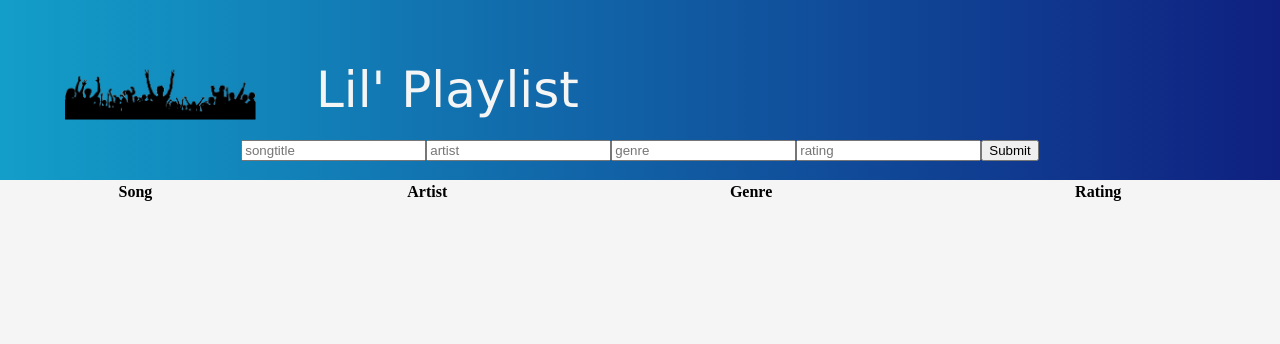
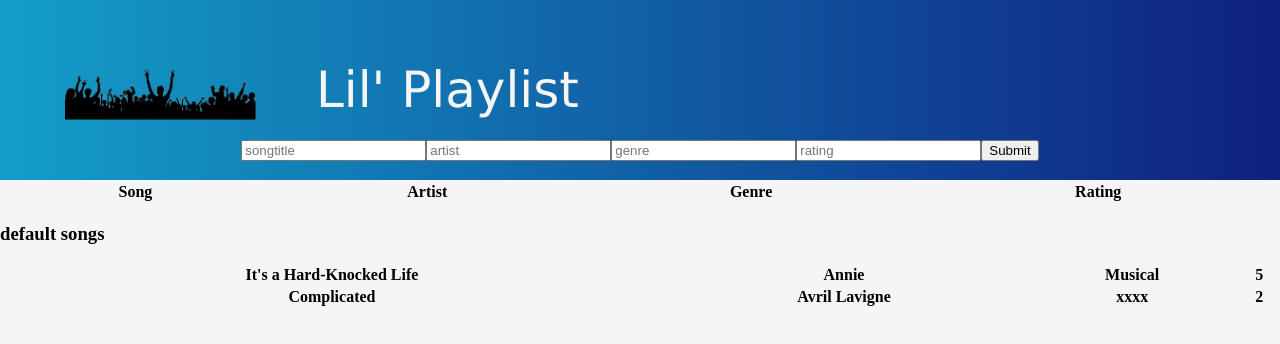
Before and after one commit to judithbloem/lil-playlist, a React (Create React App) app: page / in a window 1280 px wide. Shown: the top 344 px of the page. Built offline with nearby package versions, Linux system fonts and the light colour scheme.

Commit message:
update with a default songlist

```diff
--- /dev/null
+++ b/src/SongList.js
@@ -0,0 +1,59 @@
+import React from "react";
+
+class SongList extends React.Component {
+  constructor() {
+    super();
+    this.state = {
+      songs: [
+        {
+          id: 1,
+          title: "It's a Hard-Knocked Life",
+          artist: "Annie",
+          genre: "Musical",
+          rating: "5"
+        },
+        {
+          id: 2,
+          title: "Complicated",
+          artist: "Avril Lavigne",
+          genre: "xxxx",
+          rating: "2"
+        }
+      ]
+    };
+  }
+
+  displaySongs() {
+    return this.state.songs.map(song => {
+      const { title, artist, genre, rating, id } = song;
+      return (
+        <tr key={id}>
+          <th> {title} </th>
+          <th> {artist} </th>
+          <th> {genre} </th>
+          <th> {rating} </th>
+        </tr>
+      );
+    });
+  }
+
+  render() {
+    const addSong = song => {
+      const item = { id: this.state.songs.length + 1, title: song };
+      this.setState({ songs: this.state.songs.concat(item) });
+    };
+
+    return (
+      <div>
+        <h3>default songs</h3>
+        <table className="songs" style={{ width: "100%" }}>
+          <tbody>
+            {this.displaySongs()} {addSong}
+          </tbody>
+        </table>
+      </div>
+    );
+  }
+}
+
+export default SongList;
--- a/src/SongOverview.js
+++ b/src/SongOverview.js
@@ -1,28 +1,16 @@
 import React from "react";
 import SongForm from "./SongForm";
+import SongList from "./SongList";
 
 class SongOverview extends React.Component {
   constructor() {
     super();
     this.state = {
-      songs: [
-        // (title: "It's the Hard-Knocked Life"),
-        // (artist: " Annie "),
-        // (genre: "musical"),
-        // (rating: "5")
-      ]
+      songs: []
     };
   }
 
   addSong = song => {
-    // const GroceryList = ({ groceryItems, handleClickGroceryItem, addGrocery }) => {
-    //   return (
-    //     <React.Fragment>
-    //       <InputField onSubmit={addGrocery} />
-    //       <List items={groceryItems} handleClickItem={handleClickGroceryItem} />
-    //     </React.Fragment>
-    //   );
-    // };
     // doe iets om de state aan te passen
   };
 
@@ -40,7 +28,10 @@ class SongOverview extends React.Component {
             <th className="song-row__item">Rating</th>
           </tr>
         </table>
-        {/* <SongList songs={this.state.songs} /> */}
+
+        <SongList
+        // songs={this.state.songs}
+        />
       </div>
     );
   }
```
